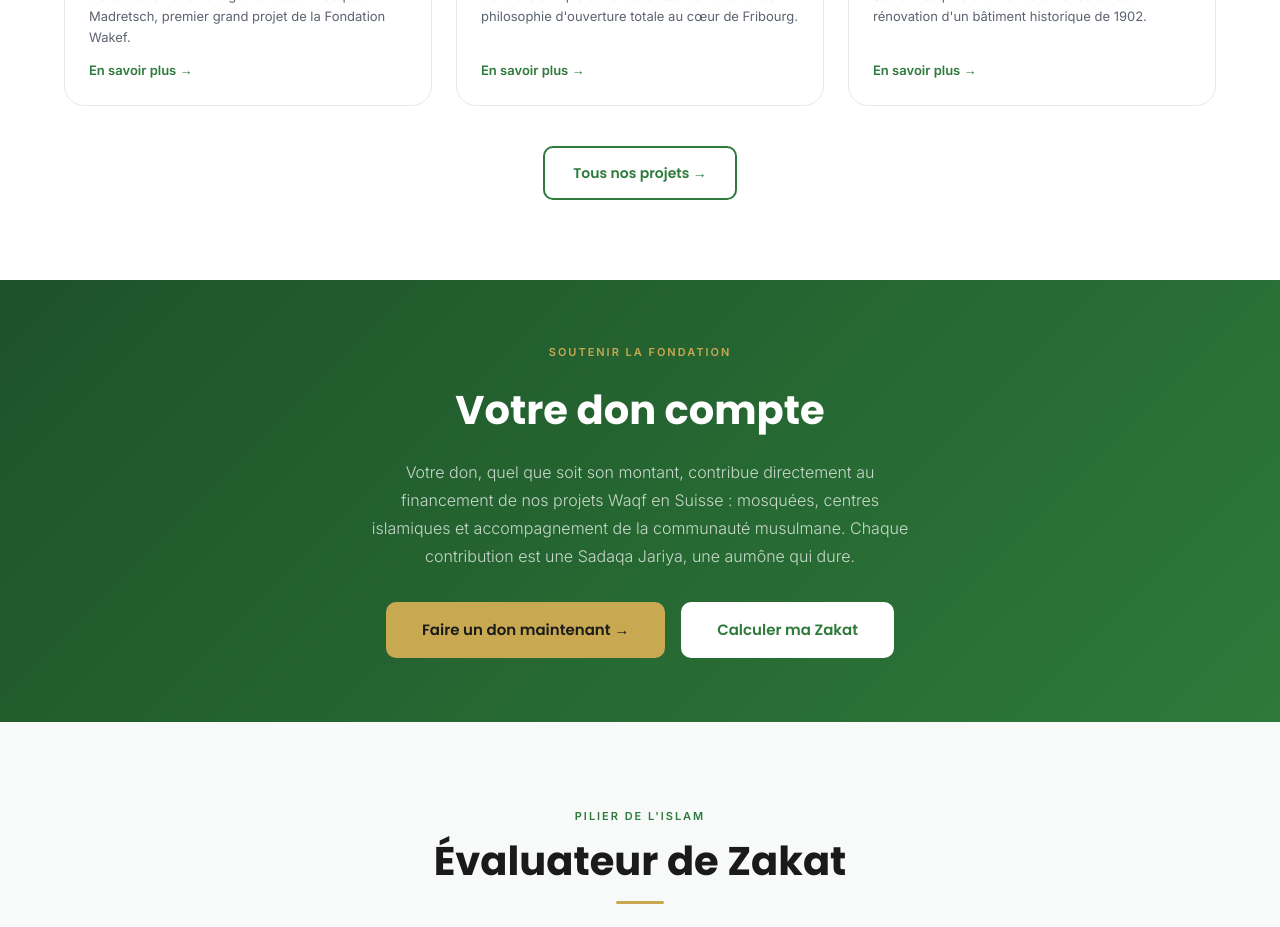
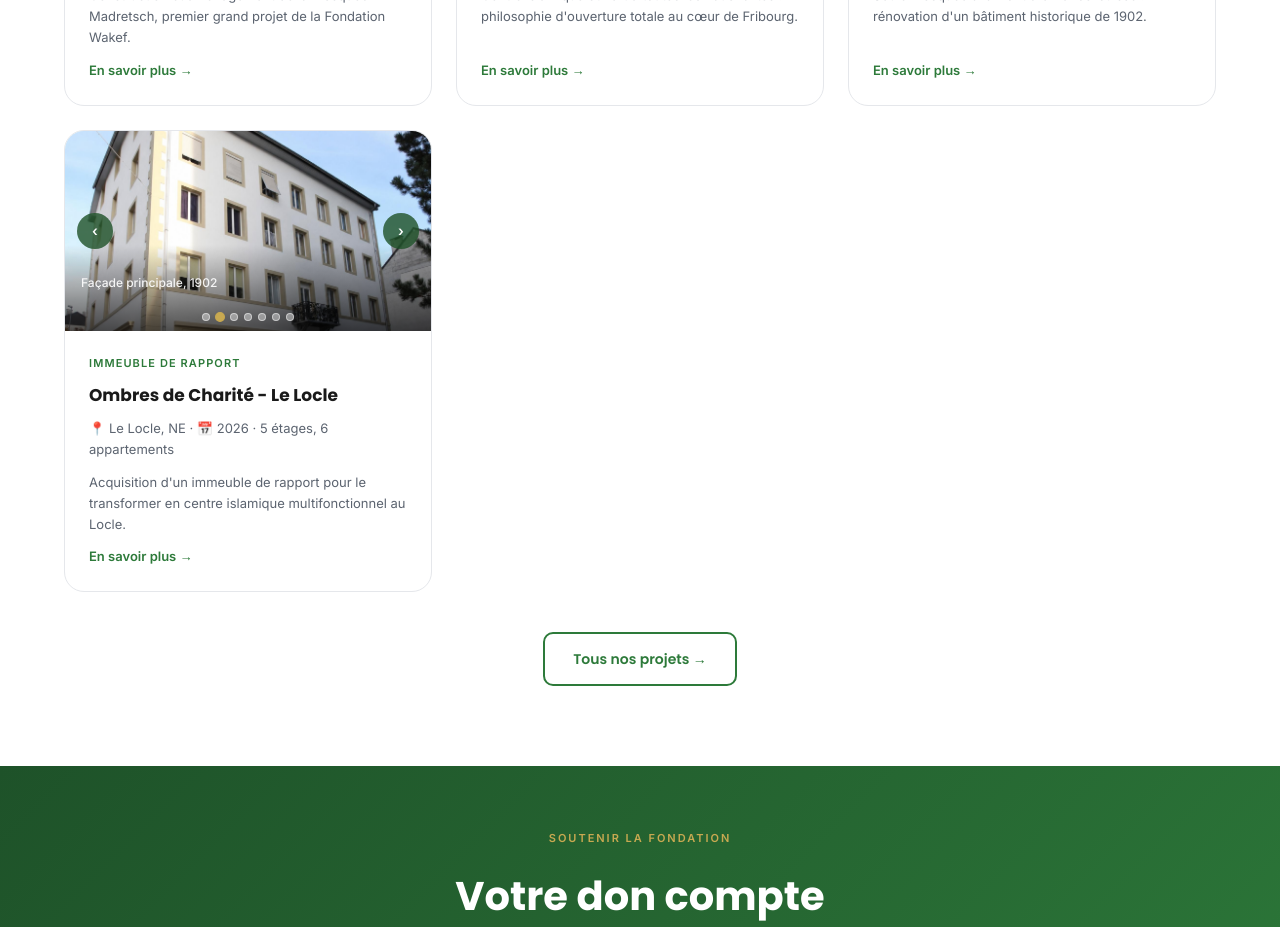
Before and after one commit to wakfch/wakf-foundation, a React (Vite) app: page / in a window 1280 px wide. Shown: the part 2560-3487 px from the top of the page. Built offline with nearby package versions, Linux system fonts and the light colour scheme; no server answers.

Commit message:
feat: ajouter Delal el Khayr dans projects.js et projectImages.js

```diff
--- a/src/data/projectImages.js
+++ b/src/data/projectImages.js
@@ -18,5 +18,13 @@
     '/images/aliman/IMG-20250331-WA0008.jpg',
     '/images/aliman/IMG-20250331-WA0013.jpg',
     '/images/aliman/IMG-20250413-WA0056.jpg',
-  ],
+  ],delal: [
+  '/images/el-delal/aerienne.jpg',
+  '/images/el-delal/facade.jpg',
+  '/images/el-delal/local-commercial.jpg',
+  '/images/el-delal/piece-vide.jpg',
+  '/images/el-delal/chambre.jpg',
+  '/images/el-delal/sejour.jpg',
+  '/images/el-delal/salle-d-eau.jpg',
+],
 };
--- a/src/data/projects.js
+++ b/src/data/projects.js
@@ -45,7 +45,24 @@
     status: 'en-cours',
     fallbackImage: 'https://picsum.photos/600/320?grayscale&random=4',
     heroImage: 'https://picsum.photos/1200/500?grayscale&random=4',
+  },{
+  id: 'delal-el-khayr',
+  slug: 'delal-el-khayr',
+  legacySlugs: ['el-delal'],
+  year: '2026',
+  status: 'en-cours',
+  featured: true,
+  images: IMAGE_SRCS.delal,
+  heroImage: '/images/el-delal/aerienne.jpg',
+  contribute: {
+    cotizupUrl: 'https://www.cotizup.com/@fondationwakef/mosquee-al-badr-le-locle-notre-nouvelle-maison',
+    qr: [
+      { id: 'postfinance', image: '/images/qr-don-wakf.svg', iban: 'CH84 0900 0000 1076 1819 4' },
+      { id: 'twint', image: '/images/qr-twint-wakf.png', iban: 'CH84 0900 0000 1076 1819 4' },
+    ],
   },
+  fallbackImage: '/images/el-delal/facade.jpg',
+},
   {
     id: 'bibliotheque',
     slug: 'bibliotheque-mobile',
```
